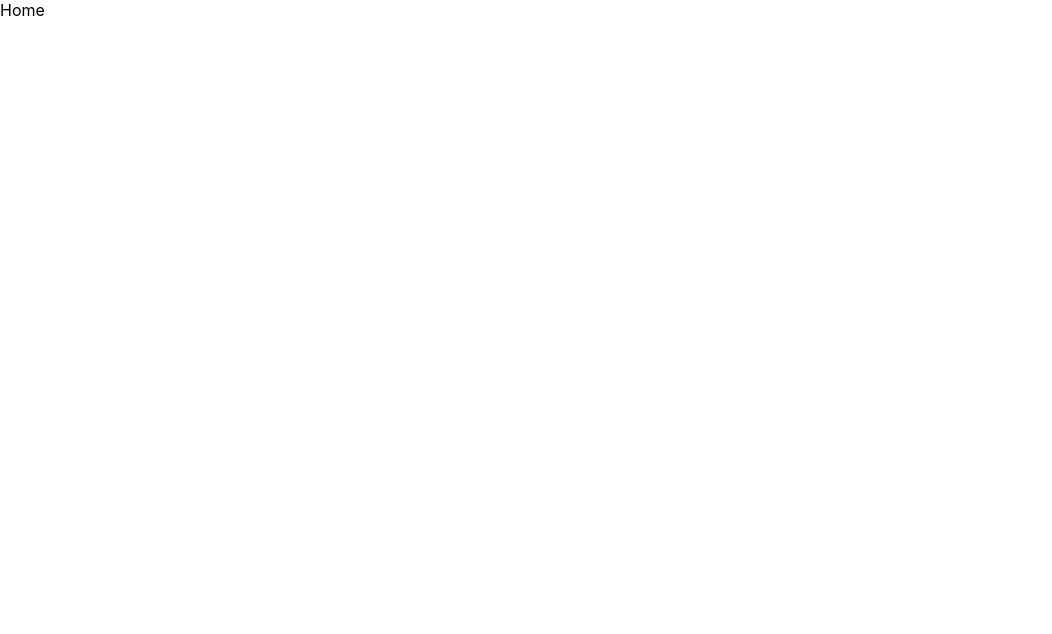
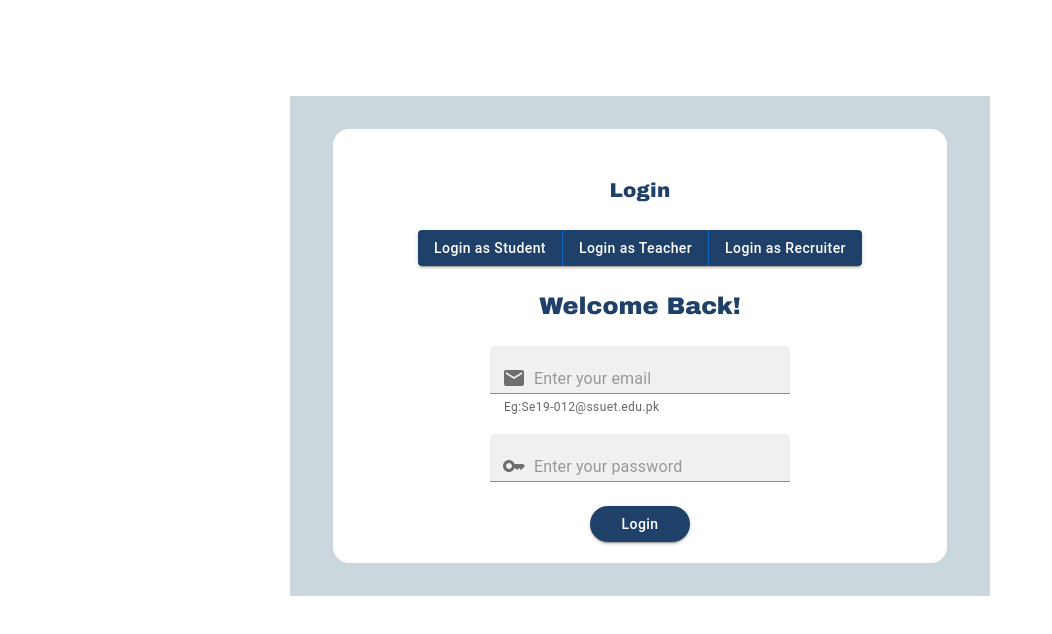
Before and after one commit to Ali-Haider91/Cloud-Linkaged, a React (Create React App) app: page / in a window 1280 px wide. Shown: the top 634 px of the page, without its empty margins (0-1052 px from the left). Built offline with nearby package versions, Linux system fonts and the light colour scheme.

Commit message:
adding component folder

```diff
--- a/src/App.jsx
+++ b/src/App.jsx
@@ -2,11 +2,11 @@ import "./App.css";
 import React from 'react';
 import {BrowserRouter as Router ,Routes,Route} from 'react-router-dom'
 import './App.css';
-import  Home from './pages/Home';
-import Student from './pages/login/student'
-import Teacher from './pages/login/teacher'
-import Recruiter from './pages/login/recruiter'
-import Signup from "./pages/signup/signup";
+import  Login from './component/Login/login'
+import Student from './pages/student'
+import Teacher from './pages/teacher'
+import Recruiter from './pages/recruiter'
+import Signup from "./pages/Signup/signup";
 
 function App() {
   return (
@@ -14,7 +14,7 @@ function App() {
 
       <Router>
         <Routes>
-          <Route path="/" element={<Home/>}/>
+          <Route path="/" element={<Login/>}/>
           <Route path="/student" element={<Student/>}/>
           <Route path="teacher/" element={<Teacher/>}/>
           <Route path="/recruiter" element={<Recruiter/>}/>
--- a/src/pages/login/login.jsx
+++ b/src/component/Login/login.jsx
@@ -30,13 +30,13 @@ const login = () => {
             backgroundColor="#ffff"
             sx={{
               width: 550,
+              height:370
             }}>
             <Typography
               variant="h6"
               padding={3}
-              // marginBottom={}
               fontFamily="arial Black"
-              Color={'#0e2f44'}>
+              color={'#1F4068'}>
               Login
             </Typography>
             <ButtonGroup
@@ -65,11 +65,12 @@ const login = () => {
               variant="h5"
               padding={3}
               fontFamily="arial Black"
-              Color={'#0e2f44'}>
+              color={'#1F4068'}>
               Welcome Back!
             </Typography>
             <TextField
               variant="filled"
+              helperText="Eg:Se19-012@ssuet.edu.pk"
               size="small"
               type="email"
               placeholder="Enter your email"
--- a/src/pages/login/recruiter.jsx
+++ b/src/pages/recruiter.jsx
@@ -1,5 +1,5 @@
 import React from 'react'
-import Login from './login'
+import Login from '../component/Login/login'
 
 const recruiter = () => {
   return (
--- a/src/pages/login/student.jsx
+++ b/src/pages/student.jsx
@@ -1,5 +1,5 @@
 import React from 'react'
-import Login from './login'
+import Login from '../component/Login/login'
 
 const student = () => {
   return (
--- a/src/pages/login/teacher.jsx
+++ b/src/pages/teacher.jsx
@@ -1,5 +1,5 @@
 import React from 'react'
-import Login from './login'
+import Login from '../component/Login/login'
 
 const teacher = () => {
   return (
```
